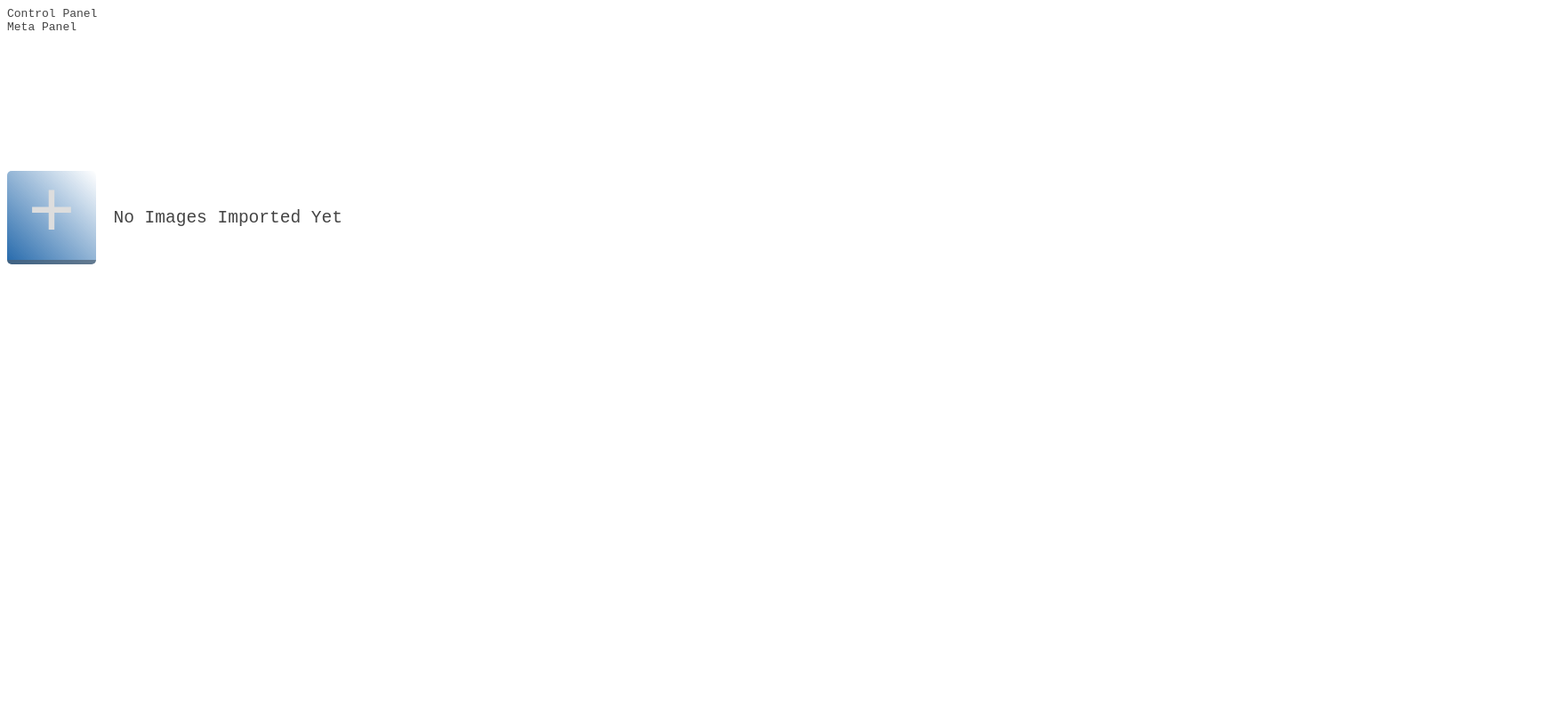
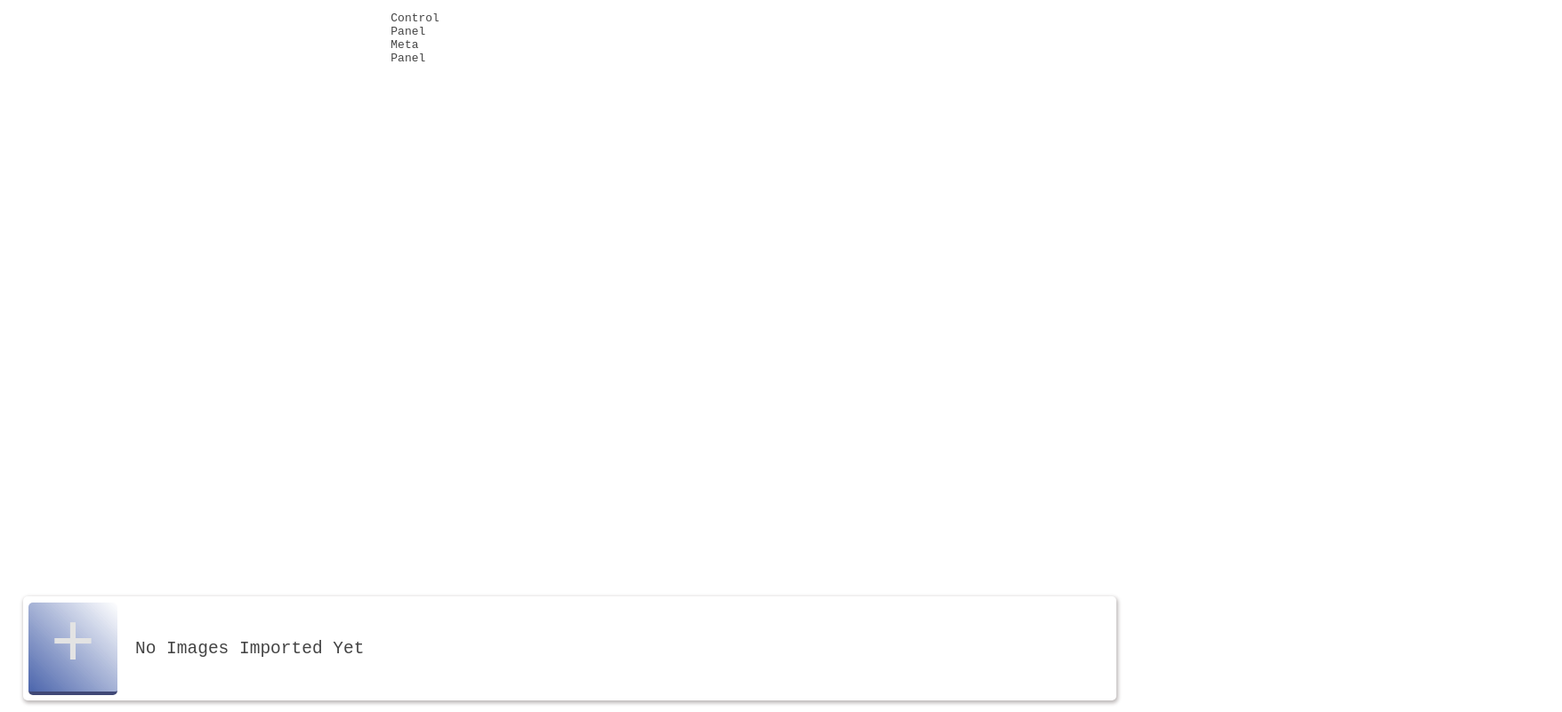
Before and after one commit to cosmicsplendor/texture-atlas-generator-gui, a React app: page / in a window 1280 px wide. Shown: the whole page at 89% size, 1756 px wide, since content can reach past the window. Built offline with nearby package versions, Linux system fonts and the light colour scheme.

Commit message:
Add support for importing images and improve app layout

```diff
--- a/package.json
+++ b/package.json
@@ -12,6 +12,7 @@
   "license": "ISC",
   "devDependencies": {
     "@babel/core": "^7.12.10",
+    "@babel/polyfill": "^7.12.1",
     "@babel/preset-env": "^7.12.11",
     "@babel/preset-react": "^7.12.10",
     "babel-loader": "^8.2.2",
--- a/src/components/App.js
+++ b/src/components/App.js
@@ -4,8 +4,8 @@ import ImportPanel from "./ImportPanel"
 
 const  App = () => {
     return (
-        <div>
-            <div>
+        <div id="app">
+            <div className="upper-section">
                 <SidePanel />
                 <Canvas />
             </div>
--- /dev/null
+++ b/src/components/ImportPanel/ImportBtn.js
@@ -0,0 +1,34 @@
+import { useCallback, useContext } from "react"
+
+import AppContext from "../../AppContext"
+
+const readFile = file => {
+    return new Promise((resolve, reject) => {
+        const reader = new FileReader()
+        reader.onload = () => resolve({ name: file.name, src: reader.result })
+        reader.onerror = reject
+        reader.readAsDataURL(file)
+    })
+}
+
+export default () => {
+    const { importAxns } = useContext(AppContext)
+
+    const onNewFiles = useCallback(async e => {
+        for (const file of e.target.files) {
+            const newImport = await readFile(file)
+            importAxns.add(newImport)
+        }
+    }, [])
+
+    return (
+       <>
+        <input id="import-field" type="file" style={{ display: "none" }} onChange={onNewFiles} multiple></input>
+        <label htmlFor="import-field">
+            <div className="import-panel-add import-panel-item">
+                    +
+            </div>
+        </label>
+       </>
+    )
+}
--- a/src/components/ImportPanel/ImportedItemsList.js
+++ /dev/null
@@ -1,15 +0,0 @@
-import { useContext } from "react"
-
-import AppContext from "../../AppContext"
-
-export default () => {
-    const { imports } = useContext(AppContext)
-
-    return (
-        <>
-            { imports.length ? imports.map(item => {
-                    return  <div>{item}</div>
-              }): <div className="empty-imports-msg"> No Images Imported Yet</div> }
-        </>
-    )
-}
--- /dev/null
+++ b/src/components/ImportPanel/ImportedItemsList/ImportedItem.js
@@ -0,0 +1,6 @@
+import checkboardImg from "./checkboard.png"
+export default ({ src }) => {
+    return (
+        <img src={src} className="import-panel-item" style={{ background: `url(${checkboardImg})`, backgroundSize: "100px 100px"}}/>
+    )
+}
--- /dev/null
+++ b/src/components/ImportPanel/ImportedItemsList/index.js
@@ -0,0 +1,18 @@
+import { useContext } from "react"
+
+import AppContext from "../../../AppContext"
+import ImportedItem from "./ImportedItem"
+
+export default () => {
+    const { imports } = useContext(AppContext)
+
+    return (
+        <>
+            {
+                imports.length ?
+                imports.map(item => <ImportedItem key={item.id} {...item}/>) :
+                <div className="empty-imports-msg"> No Images Imported Yet </div>
+            }
+        </>
+    )
+}
--- a/src/components/ImportPanel/index.js
+++ b/src/components/ImportPanel/index.js
@@ -1,11 +1,10 @@
 import ImportedItems from "./ImportedItemsList"
+import ImportBtn from "./ImportBtn"
 
 export default () => {
     return (
         <div className="import-panel">
-            <div className="import-panel-add import-panel-item">
-                +
-            </div>
+            <ImportBtn />
             <ImportedItems />
         </div>
     )
--- a/src/hooks/useImports.js
+++ b/src/hooks/useImports.js
@@ -11,7 +11,7 @@ export default () => {
                     id: v4(),
                     ...payload
                 }
-                return [ newImport, ...prevImports ]
+                return [ ...prevImports, newImport ]
             break
             case importAxnTypes.remove:
                 return prevImports.filter(({ id }) => id !== payload.id)
@@ -36,7 +36,7 @@ export default () => {
 
     return {
         imports,
-        importsAxns: {
+        importAxns: {
             add,
             remove,
             clear
--- a/src/index.js
+++ b/src/index.js
@@ -5,14 +5,14 @@ import AppContext from "./AppContext"
 import useImport from "./hooks/useImports"
 
 const AppContainer = () => {
-    const { imports } = useImport()
+    const { imports, importAxns } = useImport()
     return (
-        <AppContext.Provider value={{ imports }} >
+        <AppContext.Provider value={{ imports, importAxns }} >
             <App />
         </AppContext.Provider>
     )
 }
 
-reactDOM.render(<AppContainer />, document.querySelector("#app"))
+reactDOM.render(<AppContainer />, document.querySelector("#app-container"))
 
 export default AppContext
--- a/webpack.config.js
+++ b/webpack.config.js
@@ -2,7 +2,7 @@ const path = require("path")
 const webpack = require("webpack")
 
 module.exports = {
-    entry: "/src/index.js",
+    entry: ["@babel/polyfill", "/src/index.js"],
     output: {
         filename: "app.bundle.js",
         path: path.join(process.cwd(), "/dist")
@@ -28,6 +28,8 @@ module.exports = {
                         presets: [
                             "@babel/preset-env",
                             "@babel/preset-react"
+                        ],
+                        plugins: [
                         ]
                     }
                 }
```
Also changed, not shown: dist/app.css, dist/index.html, src/components/ImportPanel/ImportedItemsList/checkboard.png (added), 1 other file.
